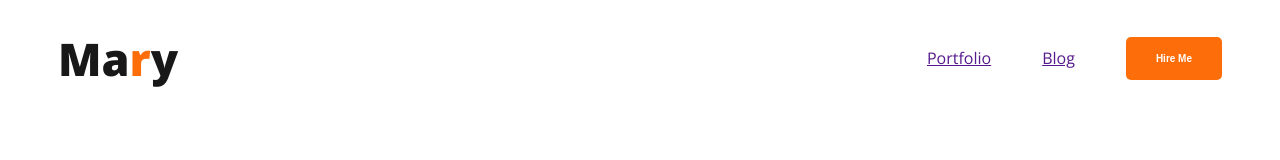
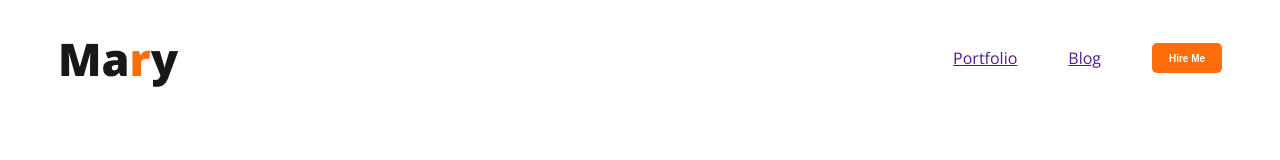
Before and after one commit to rezwan-mahmud/web-developer-portfolio, a plain HTML site: page index.html in a window 1280 px wide. Drawn offline with nearby package versions, Linux system fonts and the light colour scheme.

Commit message:
Some changes in nav

```diff
--- a/styles/portfolio.css
+++ b/styles/portfolio.css
@@ -15,8 +15,9 @@ body {
     color:white;
     font-size: 10px;
     font-weight: 700;
-    padding: 16px 30px;
     text-align: center;
+    height: 30px;
+    width:70px;
 
 }
 
```
